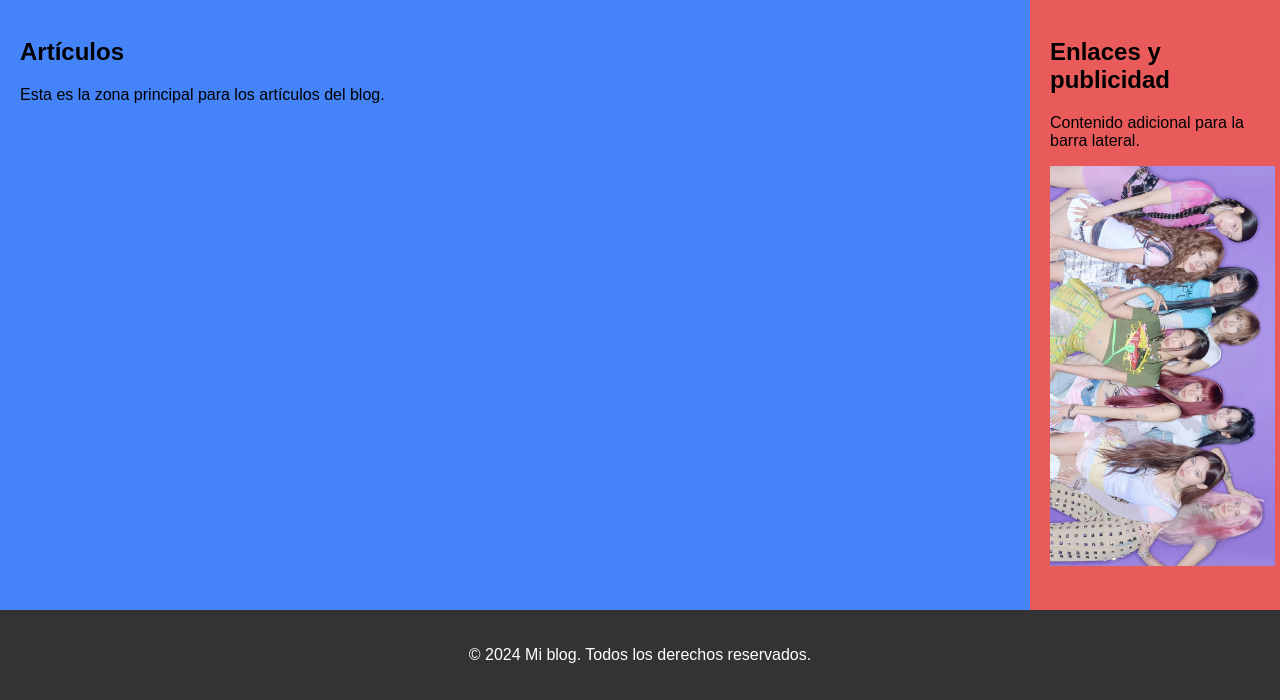
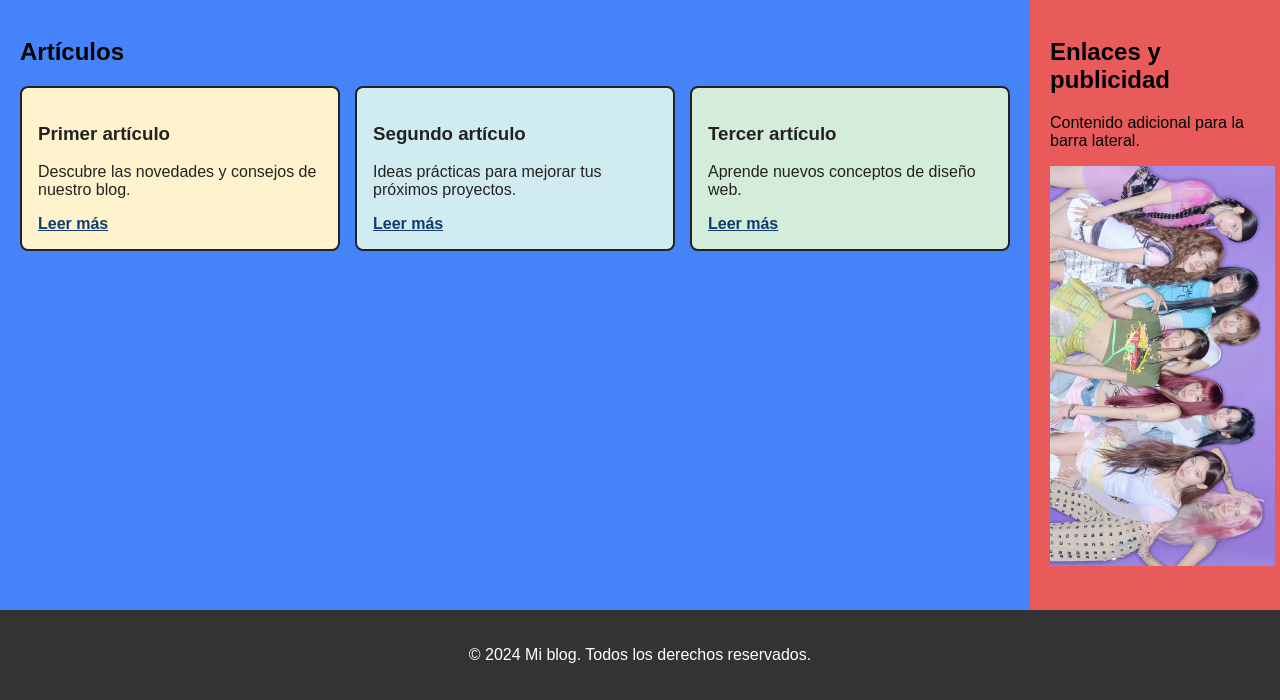
Before and after one commit to Kira6487/css-avanzado-practicas, a plain HTML site: page index.html in a window 1280 px wide. Shown: the part 122-822 px from the top of the page. Drawn offline with Linux system fonts and the light colour scheme.

Commit message:
Paso 3: Tarjetas de Articulos

```diff
--- a/CSS/style.css
+++ b/CSS/style.css
@@ -55,6 +55,29 @@ nav a:focus {
     padding: 20px;
 }
 
+.cards {
+    display: flex;
+    flex-wrap: wrap;
+    gap: 15px;
+}
+
+.card {
+    flex: 1 1 220px;
+    border: 2px solid #222;
+    border-radius: 8px;
+    padding: 16px;
+    color: #222;
+}
+
+.card-1 { background-color: #fff3cd; }
+.card-2 { background-color: #d1ecf1; }
+.card-3 { background-color: #d4edda; }
+
+.card a {
+    color: #123b70;
+    font-weight: bold;
+}
+
 .sidebar{
     grid-area: sidebar;
     background-color: #e95b5b;
--- a/index.html
+++ b/index.html
@@ -18,7 +18,23 @@
     </header>
     <section class="main-content" id="articulos">
         <h2>Artículos</h2>
-        <p>Esta es la zona principal para los artículos del blog.</p>
+        <div class="cards">
+            <article class="card card-1">
+                <h3>Primer artículo</h3>
+                <p>Descubre las novedades y consejos de nuestro blog.</p>
+                <a href="#articulo-1">Leer más</a>
+            </article>
+            <article class="card card-2">
+                <h3>Segundo artículo</h3>
+                <p>Ideas prácticas para mejorar tus próximos proyectos.</p>
+                <a href="#articulo-2">Leer más</a>
+            </article>
+            <article class="card card-3">
+                <h3>Tercer artículo</h3>
+                <p>Aprende nuevos conceptos de diseño web.</p>
+                <a href="#articulo-3">Leer más</a>
+            </article>
+        </div>
     </section>
     <aside class="sidebar">
         <h2>Enlaces y publicidad</h2>
```
